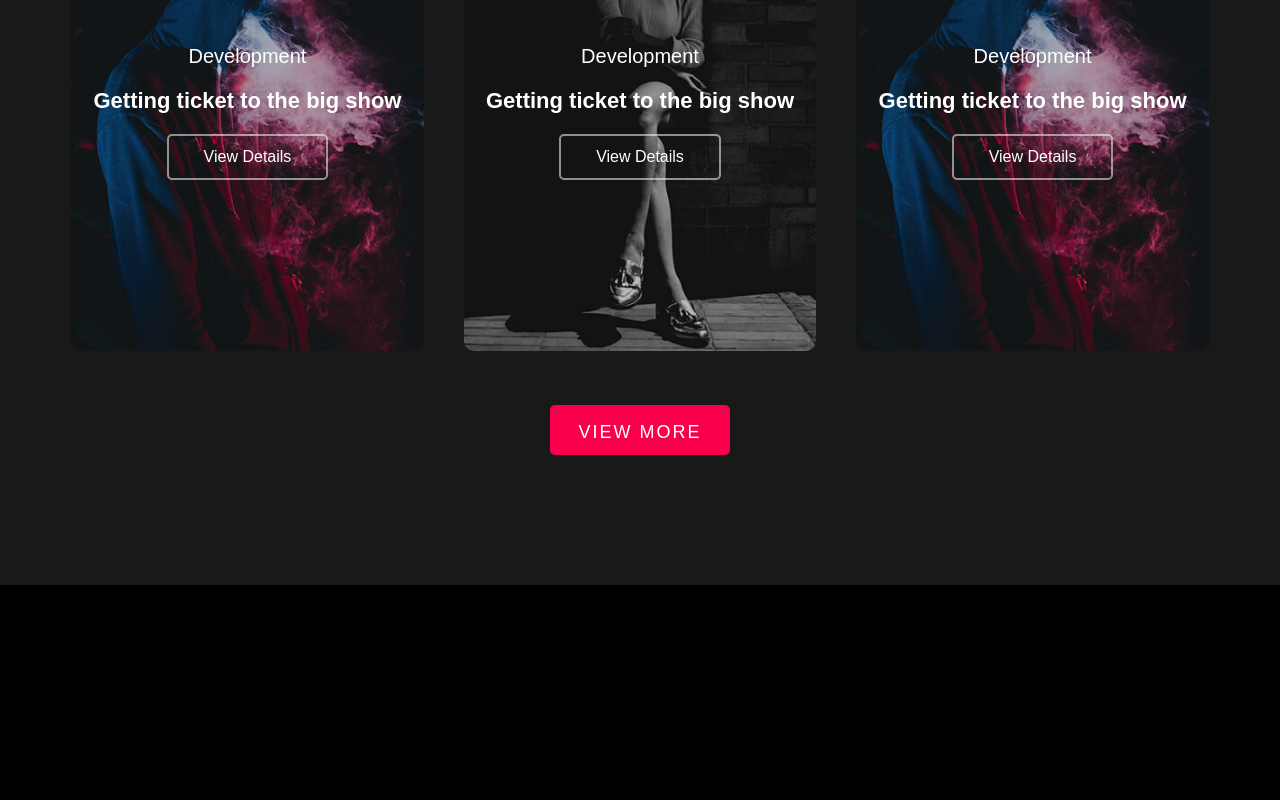
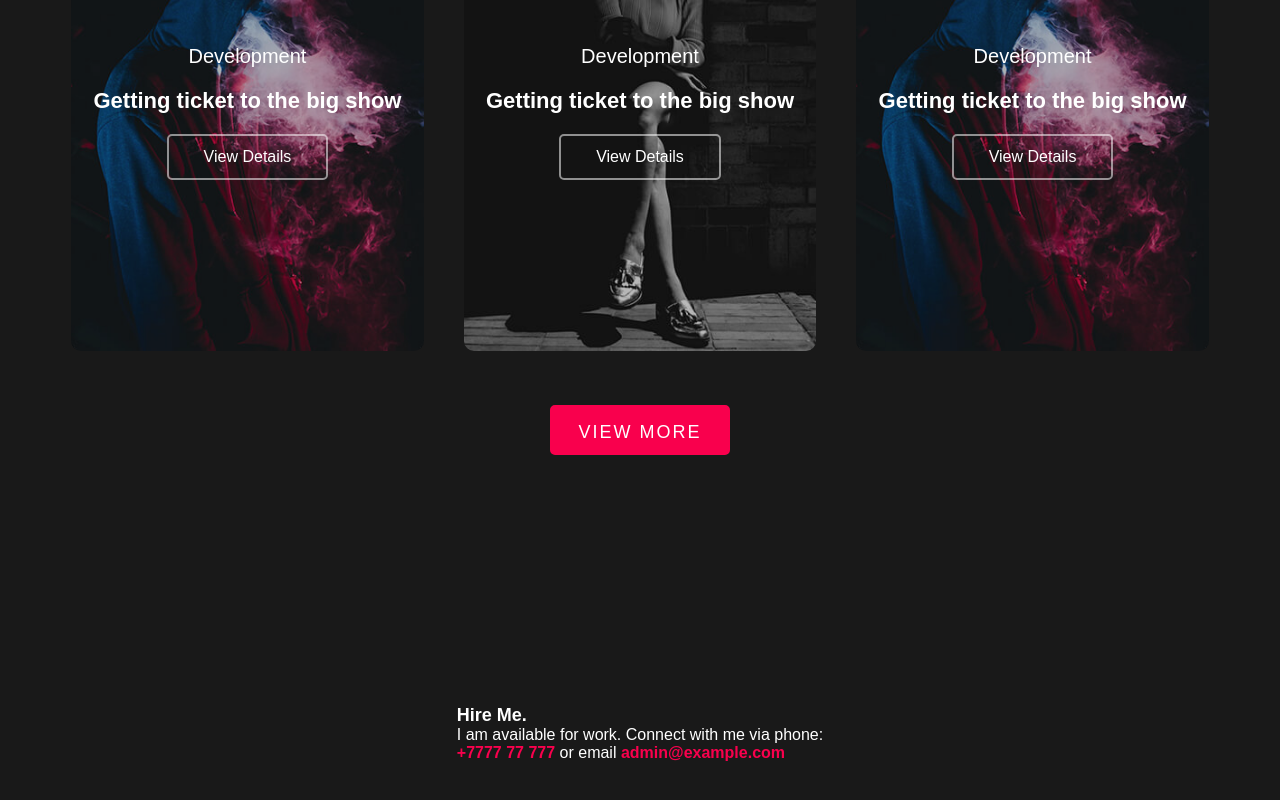
Before and after one commit to dkimd5/react-portfolio, a React (Create React App) app: page / in a window 1280 px wide. Shown: the part 3511-4311 px from the top of the page. Before the commit the page ends 4096 px from the top, so only its background shows below. Built offline with nearby package versions, Linux system fonts and the light colour scheme.

Commit message:
header and contacts added for contact

```diff
--- a/src/App.js
+++ b/src/App.js
@@ -1,5 +1,6 @@
 import About from "./About/About";
 import "./App.css";
+import Contact from "./Contact/Contact";
 import Home from "./Home/Home";
 import Projects from "./Projects/Projects";
 import Service from "./Service/Service";
@@ -11,6 +12,7 @@ function App() {
       <About />
       <Service />
       <Projects />
+      <Contact />
     </div>
   );
 }
--- /dev/null
+++ b/src/Contact/Contact.css
@@ -0,0 +1,3 @@
+.contact {
+    background-color: #191919;
+}
--- /dev/null
+++ b/src/Contact/Contact.js
@@ -0,0 +1,27 @@
+import React from "react";
+import "./Contact.css";
+
+function Contact() {
+  return (
+    <div className="contact component__space">
+      <div className="row">
+        <div className="col__2">
+          <div className="contact__box">
+            <div className="contact__meta">
+              <h1 className="hire__text">Hire Me.</h1>
+              <p className="hire__text white">
+                I am available for work. Connect with me via phone:
+              </p>
+              <p className="hire__text white">
+                <strong>+7777 77 777</strong> or email{" "}
+                <strong>admin@example.com</strong>
+              </p>
+            </div>
+          </div>
+        </div>
+      </div>
+    </div>
+  );
+}
+
+export default Contact;
```
